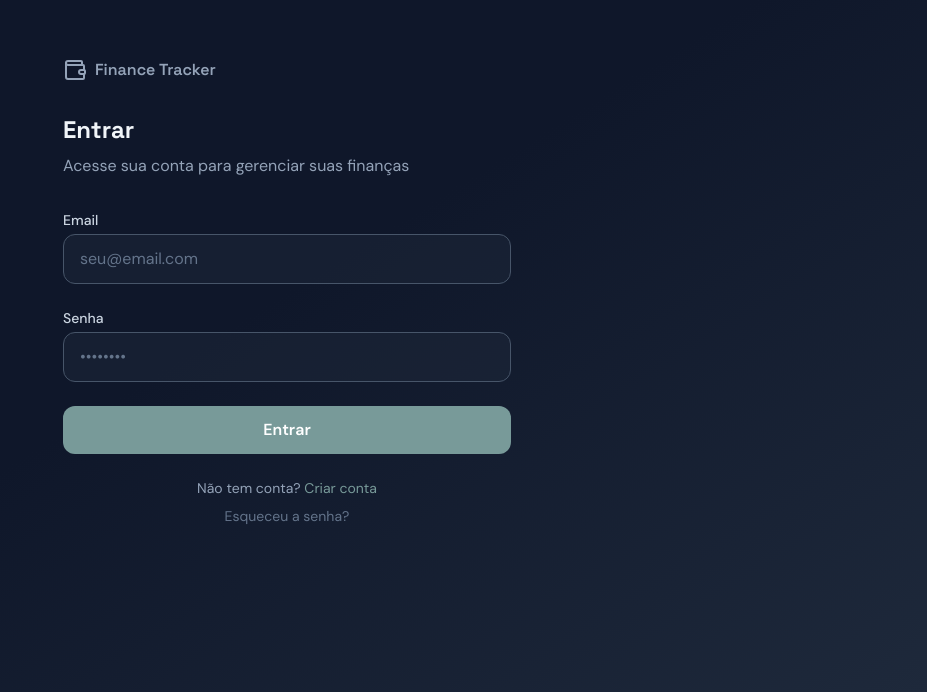
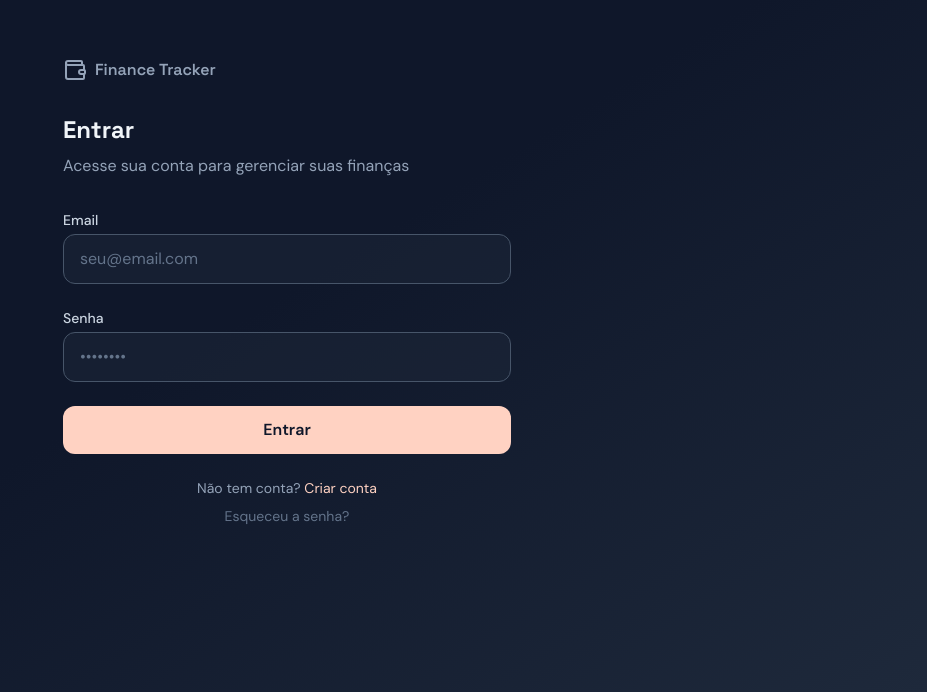
Before and after one commit to Raphael-Dev808/Finance-Tracker, a Next.js app: page /login in a window 1280 px wide. Shown: the part 108-800 px from the top of the page, without its empty margins (353-1280 px from the left). Built offline with nearby package versions, Linux system fonts and the light colour scheme; no server answers.

Commit message:
Nova paleta de cores: Aqua Mist e Peach Ice

```diff
--- a/app/globals.css
+++ b/app/globals.css
@@ -10,9 +10,10 @@
     --text-secondary: #94a3b8;
     --text-tertiary: #64748b;
     --border-default: rgba(148, 163, 184, 0.2);
-    --primary: #789a99;
-    --primary-light: #8dadac;
+    --primary: #FFD2C2;
+    --primary-light: #ffe4dc;
     --peach: #FFD2C2;
+    --accent: #789a99;
     --teal-500: #789a99;
     --income: #789a99;
     --expense: #ef4444;
--- a/app/page.tsx
+++ b/app/page.tsx
@@ -5,7 +5,7 @@ export default function HomePage() {
   return (
     <main className="min-h-screen flex flex-col items-center justify-center p-6 bg-gradient-to-br from-slate-900 via-slate-900 to-slate-800">
       <div className="text-center animate-fade-in">
-        <div className="inline-flex items-center justify-center w-20 h-20 rounded-2xl bg-primary-500/20 text-primary-500 mb-8">
+        <div className="inline-flex items-center justify-center w-20 h-20 rounded-2xl bg-peach-500/30 text-peach-500 mb-8">
           <Wallet className="w-10 h-10" />
         </div>
         <h1 className="font-heading font-bold text-4xl text-slate-100 mb-2">
@@ -17,13 +17,13 @@ export default function HomePage() {
         <div className="flex flex-col sm:flex-row gap-4 justify-center">
           <Link
             href="/login"
-            className="px-8 py-4 rounded-xl bg-primary-500 hover:bg-primary-600 text-white font-semibold transition-colors"
+            className="px-8 py-4 rounded-xl bg-peach-500 hover:bg-peach-600 text-slate-900 font-semibold transition-colors"
           >
             Entrar
           </Link>
           <Link
             href="/cadastro"
-            className="px-8 py-4 rounded-xl bg-peach-500/20 hover:bg-peach-500/30 text-peach-600 font-medium border border-peach-500/40 transition-colors"
+            className="px-8 py-4 rounded-xl bg-accent-500/20 hover:bg-accent-500/30 text-accent-400 font-medium border border-accent-500/50 transition-colors"
           >
             Criar conta
           </Link>
--- a/components/dashboard/FloatingActionButton.tsx
+++ b/components/dashboard/FloatingActionButton.tsx
@@ -93,7 +93,7 @@ export function FloatingActionButton({ type }: FloatingActionButtonProps) {
             className="
               w-14 h-14 rounded-full
               bg-primary-500 hover:bg-primary-600
-              text-white
+              text-slate-900
               shadow-lg shadow-primary-500/25
               flex items-center justify-center
               transition-all duration-200 hover:scale-105
--- a/components/ui/Button.tsx
+++ b/components/ui/Button.tsx
@@ -8,9 +8,9 @@ interface ButtonProps extends React.ButtonHTMLAttributes<HTMLButtonElement> {
 
 const variants = {
   primary:
-    'bg-primary-500 hover:bg-primary-600 text-white font-semibold focus:ring-primary-400',
+    'bg-primary-500 hover:bg-primary-600 text-slate-900 font-semibold focus:ring-primary-400',
   secondary:
-    'bg-peach-500/20 hover:bg-peach-500/30 text-peach-600 font-medium border border-peach-500/40 focus:ring-peach-500/50',
+    'bg-accent-500/20 hover:bg-accent-500/30 text-accent-400 font-medium border border-accent-500/40 focus:ring-accent-500/50',
   ghost:
     'text-slate-400 hover:text-slate-200 hover:bg-slate-800/50 focus:ring-slate-600',
 };
--- a/tailwind.config.ts
+++ b/tailwind.config.ts
@@ -10,6 +10,12 @@ const config: Config = {
     extend: {
       colors: {
         primary: {
+          DEFAULT: '#FFD2C2',
+          400: '#ffe4dc',
+          500: '#FFD2C2',
+          600: '#e8b8a8',
+        },
+        accent: {
           DEFAULT: '#789a99',
           400: '#8dadac',
           500: '#789a99',
@@ -31,6 +37,11 @@ const config: Config = {
           700: '#4d6463',
           800: '#3b4c4b',
           900: '#2a3736',
+        },
+        aqua: {
+          400: '#8dadac',
+          500: '#789a99',
+          600: '#5f7c7b',
         },
         income: '#789a99',
         expense: '#ef4444',
```
